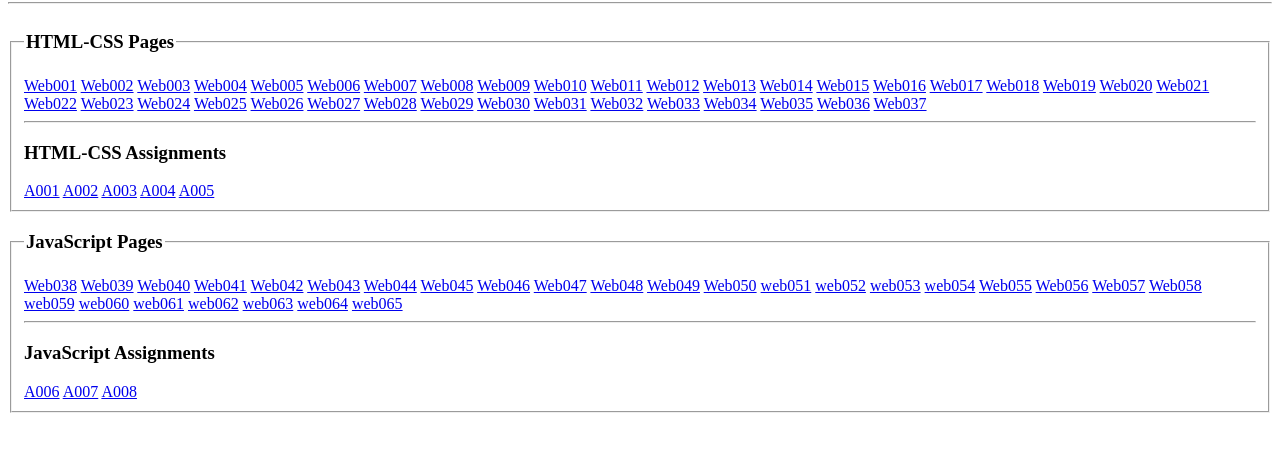
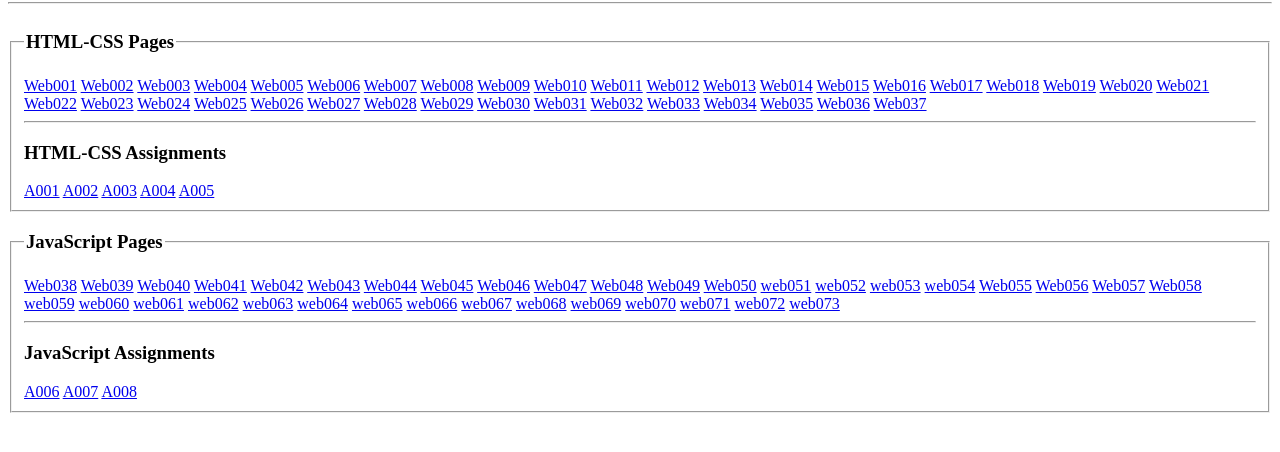
Before and after one commit to Ashwitha-Sagi/FULL_STACK, a plain HTML site: page index.html in a window 1280 px wide. Shown: the part 78-530 px from the top of the page. Drawn offline with Linux system fonts and the light colour scheme.

Commit message:
modified index

```diff
--- a/index.html
+++ b/index.html
@@ -85,6 +85,14 @@
     <a href="part05/web063.html">web063</a>
     <a href="part05/web064.html">web064</a>
     <a href="part05/web065.html">web065</a>
+    <a href="part06/web066.html">web066</a>
+    <a href="part06/web067.html">web067</a>
+    <a href="part06/web068.html">web068</a>
+    <a href="part06/web069.html">web069</a>
+    <a href="part06/web070.html">web070</a>
+    <a href="part06/web071.html">web071</a>
+    <a href="part06/web072.html">web072</a>
+    <a href="part06/web073.html">web073</a>
     <hr>
     <h3>JavaScript Assignments</h3>
     <a href="assgnmnts/A006.html">A006</a>
```
